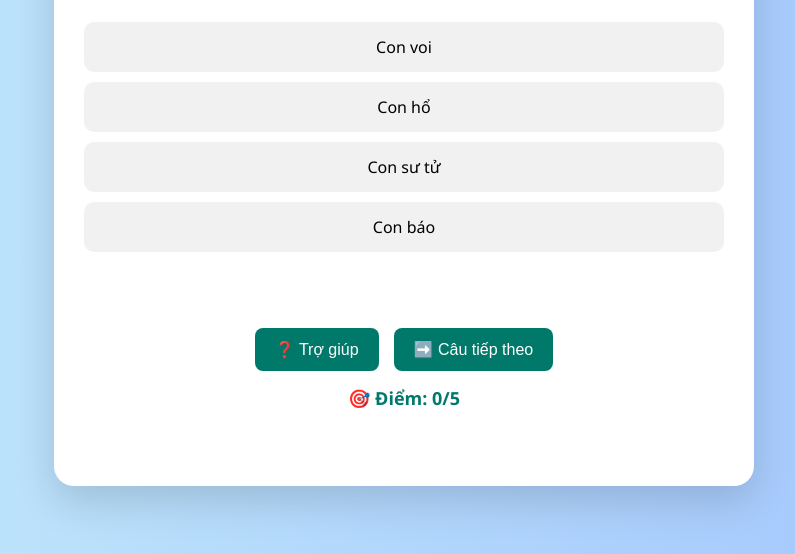
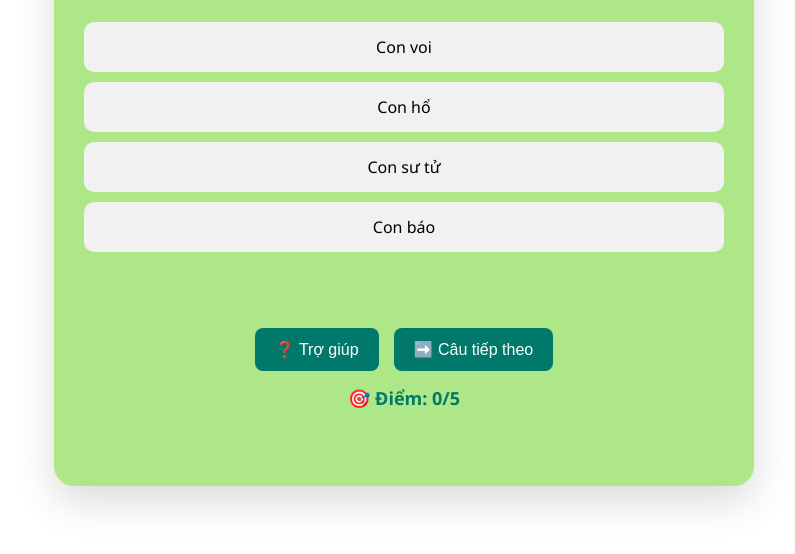
Before and after one commit to duongngoclam2802/dovuii, a plain HTML site: page index.html in a window 1280 px wide. Shown: the part 246-800 px from the top of the page, without its empty margins (236-1031 px from the left). Drawn offline with Linux system fonts and the light colour scheme.

Commit message:
Update index.html

```diff
--- a/index.html
+++ b/index.html
@@ -10,7 +10,7 @@
       margin: 0;
       padding: 0;
       font-family: 'Segoe UI', Tahoma, Geneva, Verdana, sans-serif;
-      background: linear-gradient(to right, #c2e9fb, #a1c4fd);
+      background: linear-gradient(to right, #ffffff, #ffffff);
       /* Không set overflow hidden, để cho phép cuộn trang */
       overflow-y: auto;
     }
@@ -48,7 +48,7 @@
       box-shadow: 0 15px 40px rgba(0, 0, 0, 0.15);
       max-width: 700px;
       width: 95%;
-      background: #fff;
+      background: #ade787;
       text-align: center;
       position: relative;
       padding-top: 70px; /* khoảng trống cho đồng hồ */
```
